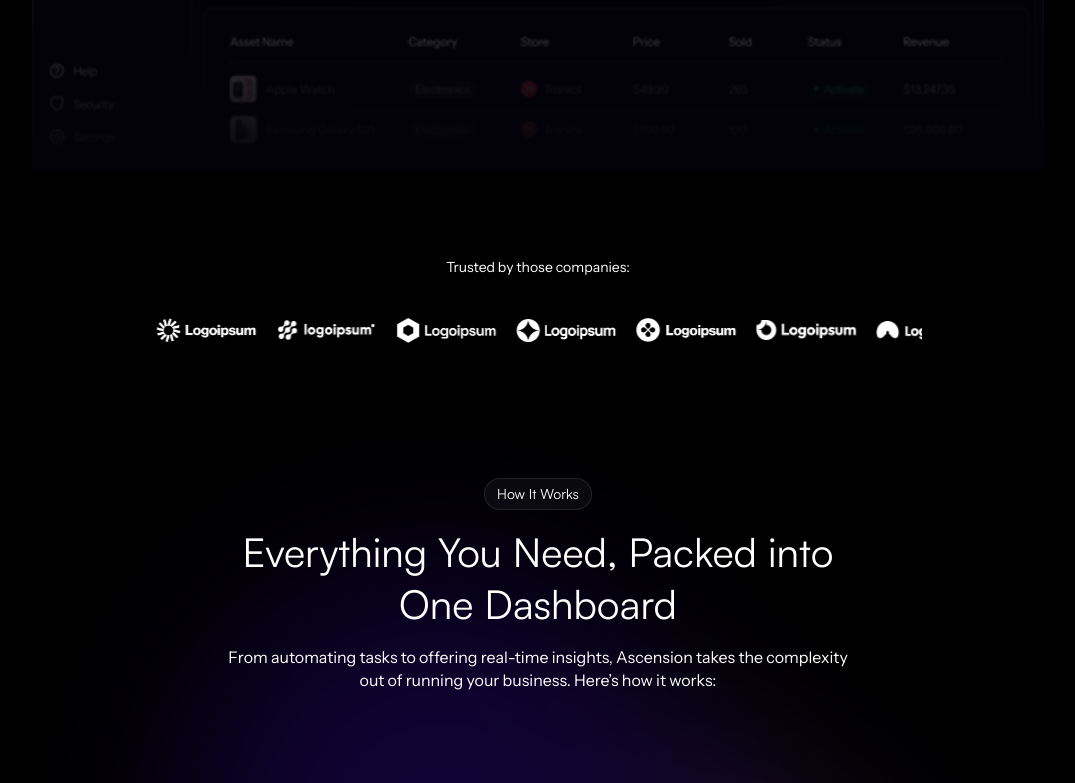
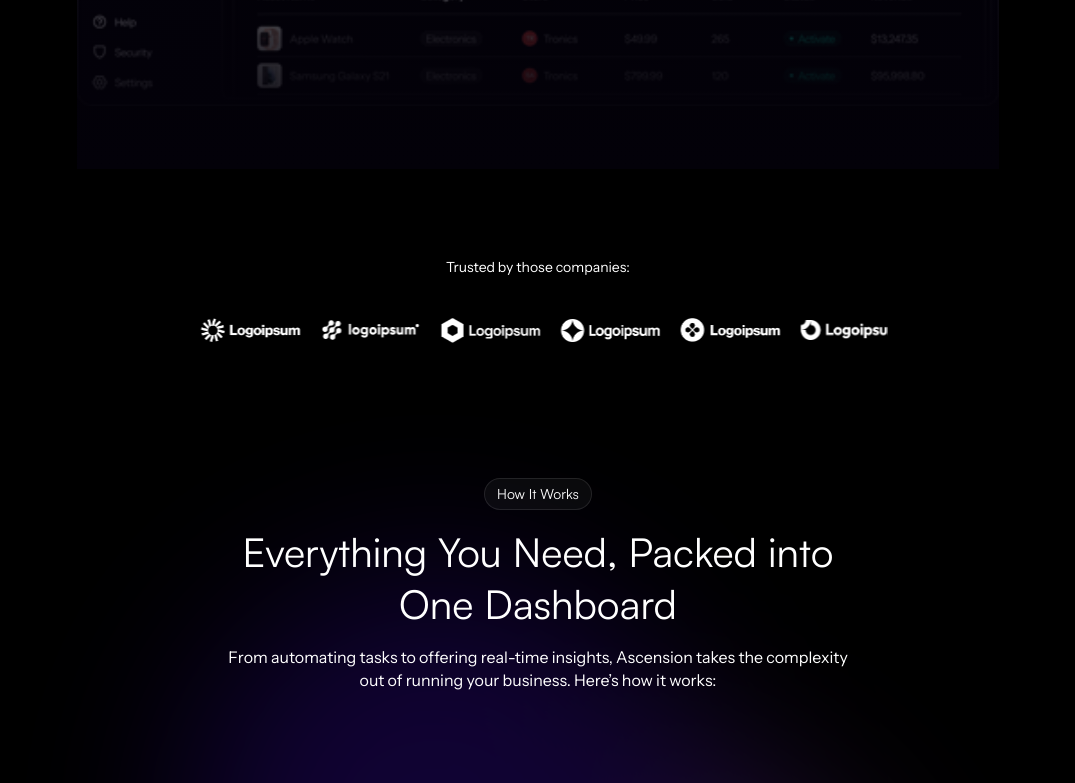
Before and after one commit to Yanmife123/Ascension, a React (Vite) app: page / in a window 1280 px wide. Shown: the part 1095-1878 px from the top of the page, without its empty margins (102-1177 px from the left). Built offline with nearby package versions, Linux system fonts and the light colour scheme.

Commit message:
Added animation to hero Section and put paddingX

```diff
--- a/src/App.jsx
+++ b/src/App.jsx
@@ -32,7 +32,7 @@ const App = () => {
         <Navbar />
       </header>
 
-      <div className="flex__center try mt-[80px]">
+      <div className="flex__center paddingX try mt-[80px]">
         <div className="boxWidth">
           <Hero />
           <Companies />
```
